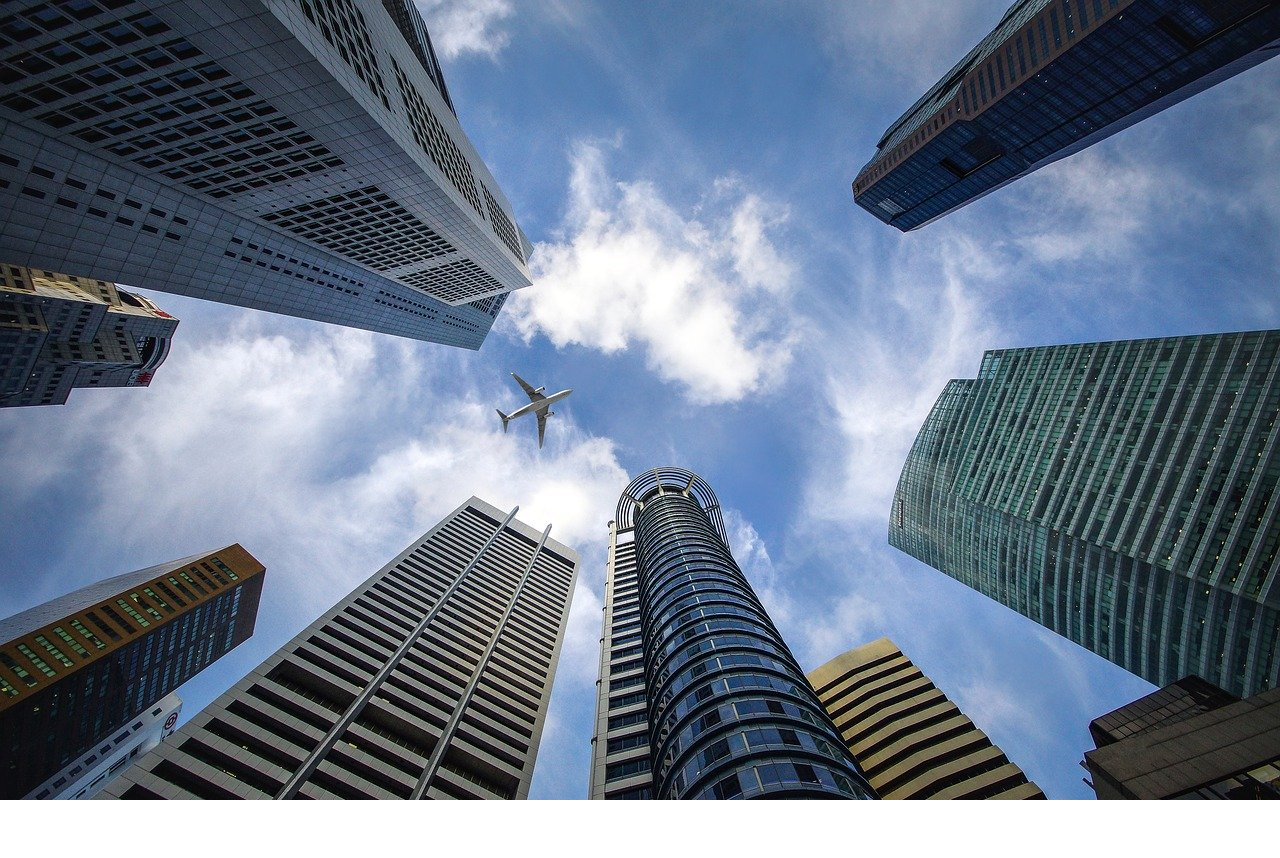
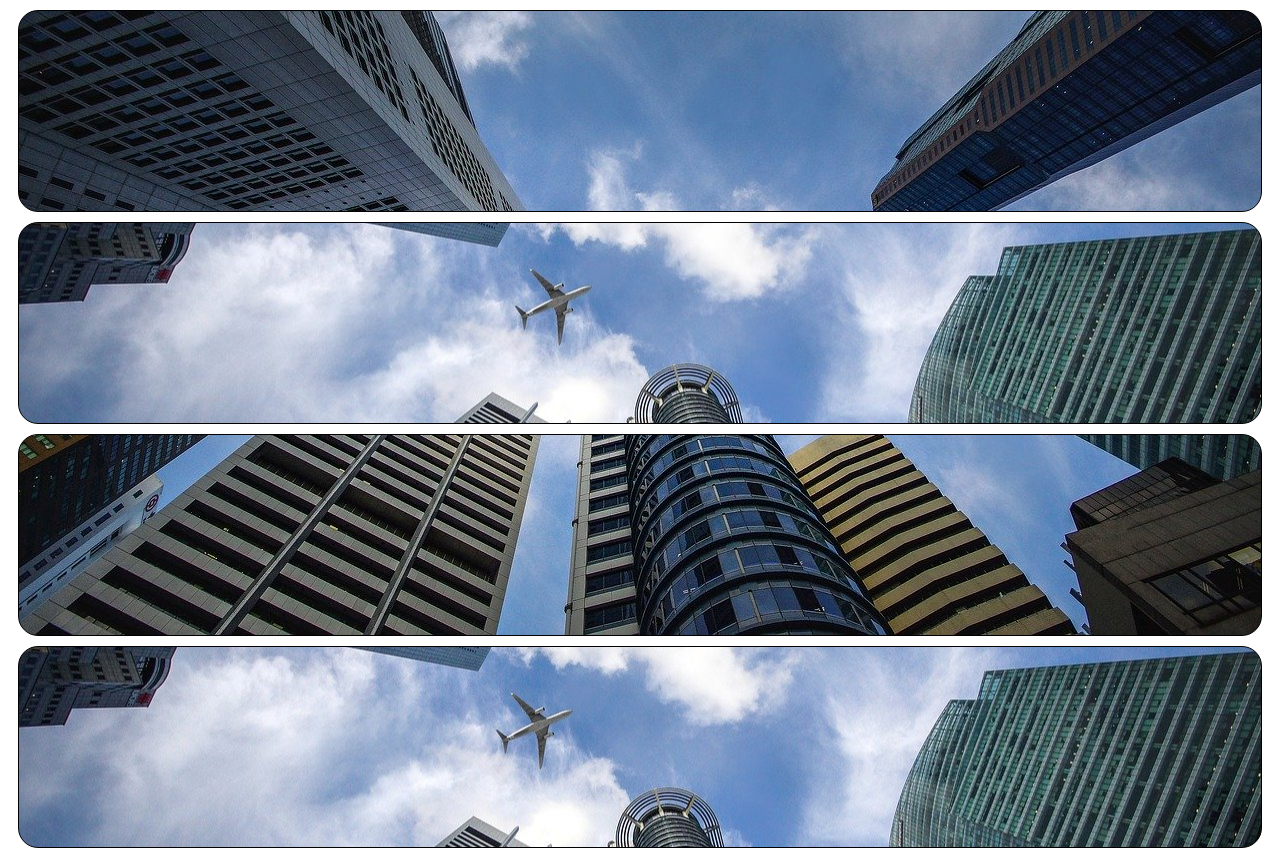
Before and after one commit to Igoroch8/html-css, a plain HTML site: page ex022/imagens/fundo002.html in a window 1280 px wide. Before the commit the page ends 800 px from the top, so only its background shows below. Drawn offline with Linux system fonts and the light colour scheme.

Commit message:
atualizei o ex022

```diff
--- a/ex022/imagens/fundo002.html
+++ b/ex022/imagens/fundo002.html
@@ -3,12 +3,45 @@
 <head>
     <meta charset="UTF-8">
     <meta name="viewport" content="width=device-width, initial-scale=1.0">
-    <title>Personalização dos fundos</title>
+    <title>Posição dos fundos</title>
 </head>
     <style>
-        body {
+        div.bloco {
             background-image: url(wallpaper002.jpg);
+            height: 200px;
+            border: 1px solid black;
+            border-radius: 20px;
+            margin: 10px;
+        }
+
+        div#q1 {
+            background-position: left top;
+        }
+
+          div#q2 {
+            background-position: left center;
+        }
+
+          div#q3 {
+            background-position: right bottom;
+        }
+
+          div#q4 {
+            background-position: center center;
+        }
     </style>
 <body>
+    <div class="bloco" id="q1">
+
+    </div>
+    <div class="bloco" id="q2">
+
+    </div>
+    <div class="bloco" id="q3">
+
+    </div>
+    <div class="bloco" id="q4">
+
+    </div>
 </body>
 </html>
```
Also changed, not shown: ex022/imagens/fundo006.html (added, +34 -0 lines).
